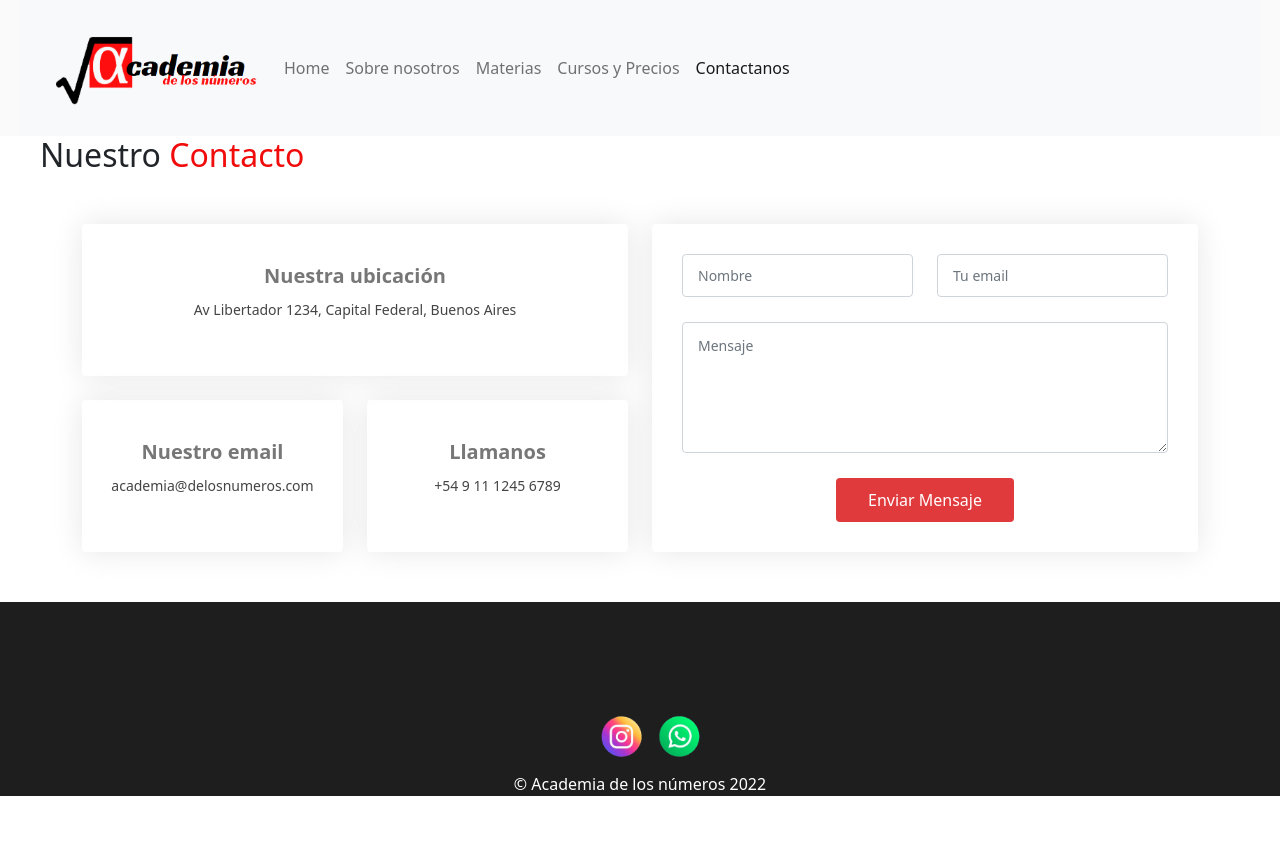
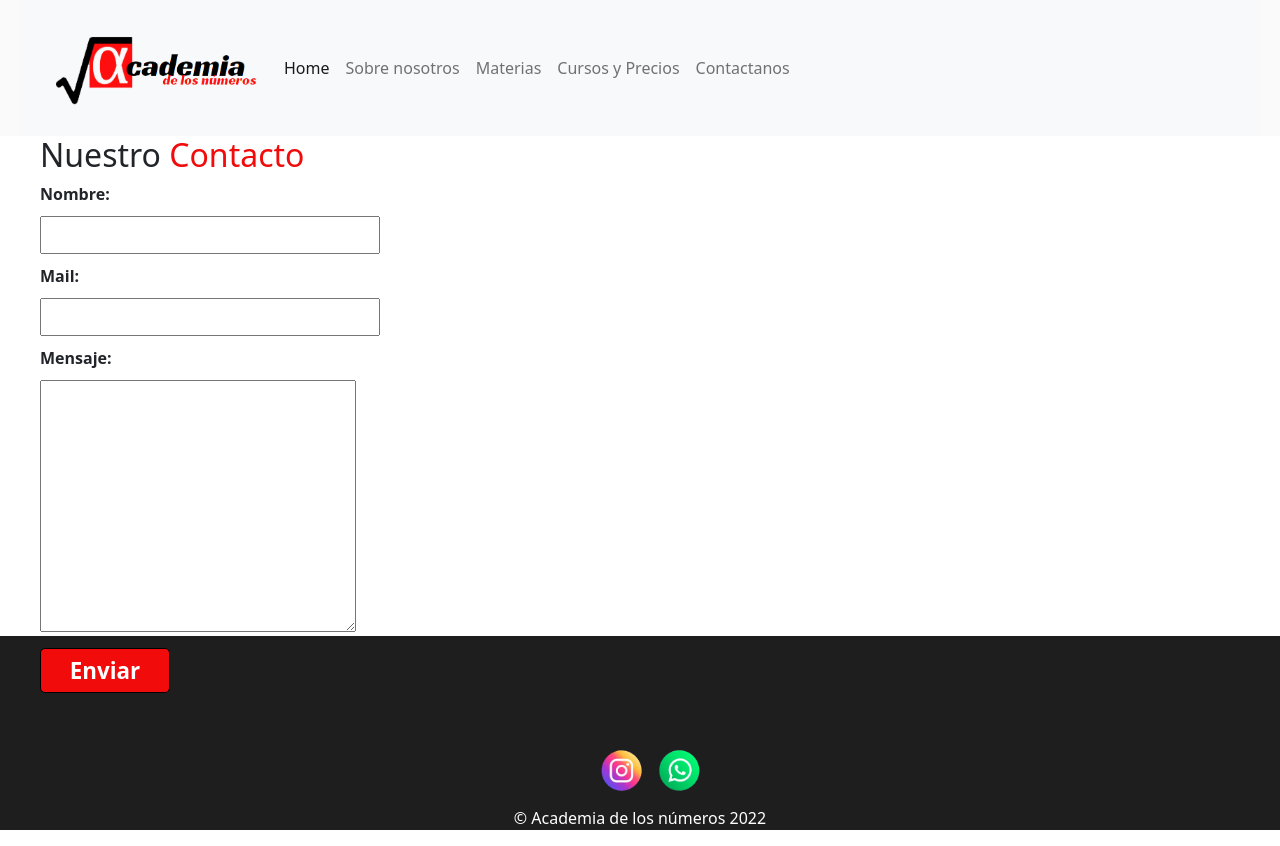
Before and after one commit to LucasMarkowicz/Academia-Markowicz-bootstrap, a plain HTML site: page pages/contactanos.html in a window 1280 px wide. Before the commit the page ends 812 px from the top, so only its background shows below. Drawn offline with nearby package versions, Linux system fonts and the light colour scheme.

Commit message:
aplicando bootstrap

```diff
--- a/index.css
+++ b/index.css
@@ -19,17 +19,31 @@ body {
 }
 
 .boton {
-	background: #e03a3c;
-    border: 0;
-    padding: 10px 32px;
-    color: #fff;
-    transition: 0.4s;
-    border-radius: 4px;
+	display: inline-flex;
+	align-items: center;
+	justify-content: center;
+	width: 130px;
+	height: 45px;
+	background: #f10b0b;
+	color: #fff;
+	font-size: 1.4em;
+	font-weight: bold;
+	border: none;
+	cursor: pointer;
+	transition: all 400ms ease;
+	border-radius: 5px;
+	position: relative;
+	overflow: hidden;
+    border-width: 1px;
+    border-color: black;
+    border-style: solid;
 }
 
 .boton:hover {
-    background: #e35052;
+    background-color: #f0e2e2;
+    color: #000000;
 }
+
 
 .container {
     max-width: 1400px;
@@ -380,76 +394,30 @@ footer p {
 
 /* contactanos */
 
-.contact{
+#contacto {
+    height: 500px;
+    padding-left: 40px;
+}
+
+#contacto .formulario {
+    font-weight: bold;
     margin-bottom: 50px;
 }
 
- .contact h2{
-    padding-left: 40px;
-    margin-bottom: 50px;}
+#contacto input {
+    margin-top: 10px;
+    margin-bottom: 10px;
+    padding-right: 100px;
+    padding-top: 5px;
+    padding-bottom: 5px;
+    padding-left: 5px;
+}
 
-.contact .info-box {
-    color: #444444;
-    text-align: center;
-    box-shadow: 0 0 30px rgba(214, 215, 216, 0.6);
-    padding: 30px 0 54px 0;
-    border-radius: 4px;
-  }
-
-  .contact .info-box h3 {
-    font-size: 20px;
-    color: #777777;
-    font-weight: 700;
-    margin: 10px 0;
-  }
-
-  .contact .info-box p {
-    padding: 0;
-    line-height: 24px;
-    font-size: 14px;
-    margin-bottom: 0;
-  }
-
-  .contact .email-form {
-    box-shadow: 0 0 30px rgba(214, 215, 216, 0.6);
-    padding: 30px;
-    border-radius: 4px;
-  }
-
-
-  .contact .email-form .form-group {
-    margin-bottom: 25px;
-  }
-
-  .contact .email-form input,
-  .contact .email-form textarea {
-    box-shadow: none;
-    font-size: 14px;
-    border-radius: 4px;
-  }
-
-  .contact .email-form input:focus,
-  .contact .email-form textarea:focus {
-    border-color: #111111;
-  }
-
-  .contact .email-form input {
-    padding: 10px 15px;
-  }
-
-  .contact .email-form textarea {
-    padding: 12px 15px;
-  }
-
-  .contact .email-form button[type=submit] {
-    background: #e03a3c;
-    border: 0;
-    padding: 10px 32px;
-    color: #fff;
-    transition: 0.4s;
-    border-radius: 4px;
-  }
-
-  .contact .email-form button[type=submit]:hover {
-    background: #e35052;
-  }
+#contacto textarea {
+    margin-top: 10px;
+    margin-bottom: 10px;
+    padding-right: 100px;
+    padding-top: 5px;
+    padding-bottom: 5px;
+    padding-left: 5px;
+}
--- a/pages/contactanos.html
+++ b/pages/contactanos.html
@@ -27,11 +27,11 @@
         </button>
         <div class="collapse navbar-collapse" id="navbarNavAltMarkup">
           <div class="navbar-nav">
-            <a class="nav-link" aria-current="page" href="../index.html">Home</a>
+            <a class="nav-link active" aria-current="page" href="../index.html">Home</a>
             <a class="nav-link" href="../pages/nosotros.html">Sobre nosotros</a>
             <a class="nav-link" href="../pages/materias.html">Materias</a>
             <a class="nav-link" href="../pages/cursosPrecios.html">Cursos y Precios</a>
-            <a class="nav-link active" href="../pages/contactanos.html">Contactanos</a>
+            <a class="nav-link" href="../pages/contactanos.html">Contactanos</a>
           </div>
         </div>
       </div>
@@ -39,58 +39,19 @@
   </header>
 
   <main>
-    <section id="contact" class="contact">
+    <section id="contacto">
       <h2>Nuestro <span class="color-acento">Contacto</span></h2>
-      <div class="container">
-        <div class="row">
-
-          <div class="col-lg-6">
-
-            <div class="row">
-              <div class="col-md-12">
-                <div class="info-box">
-                  <h3>Nuestra ubicación</h3>
-                  <p>Av Libertador 1234, Capital Federal, Buenos Aires</p>
-                </div>
-              </div>
-              <div class="col-md-6">
-                <div class="info-box mt-4">
-                  <h3>Nuestro email</h3>
-                  <p>academia@delosnumeros.com</p>
-                </div>
-              </div>
-              <div class="col-md-6">
-                <div class="info-box mt-4">
-                  <h3>Llamanos</h3>
-                  <p>+54 9 11 1245 6789</p>
-                </div>
-              </div>
-            </div>
-
-          </div>
-
-          <div class="col-lg-6">
-            <form class="email-form">
-              <div class="row">
-                <div class="col form-group">
-                  <input type="text" name="name" class="form-control" id="name" placeholder="Nombre">
-                </div>
-                <div class="col form-group">
-                  <input type="email" class="form-control" name="email" id="email" placeholder="Tu email">
-                </div>
-              </div>
-              <div class="form-group">
-                <textarea class="form-control" name="message" rows="5" placeholder="Mensaje"></textarea>
-              </div>
-              <div class="text-center"><button type="submit">Enviar Mensaje</button></div>
-            </form>
-          </div>
-
-        </div>
-
-      </div>
+      <div class="formulario">
+        <form>
+          <div><label for="name">Nombre:</label></div>
+          <input type="text" id="name">
+          <div><label for="mail">Mail:</label></div>
+          <input type="email" id="mail">
+          <div><label for="consulta">Mensaje:</label></div>
+          <textarea name="consulta" id="consulta" cols="21" rows="10"></textarea>
+          <div><button type="submit" class="boton"><span>Enviar</span></button></div>
+        </form>
     </section>
-
 
   </main>
 
```
Also changed, not shown: index.html (+5 -5 lines), pages/cursosPrecios.html (+5 -5 lines), pages/materias.html (+2 -2 lines), pages/nosotros.html (+2 -2 lines).
